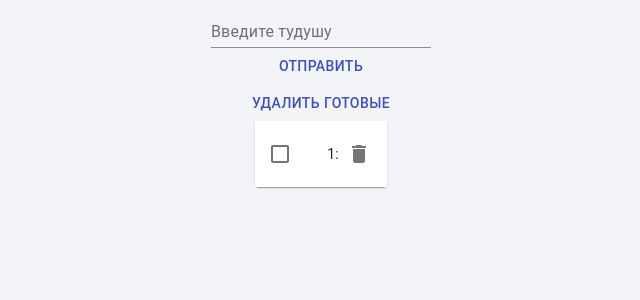
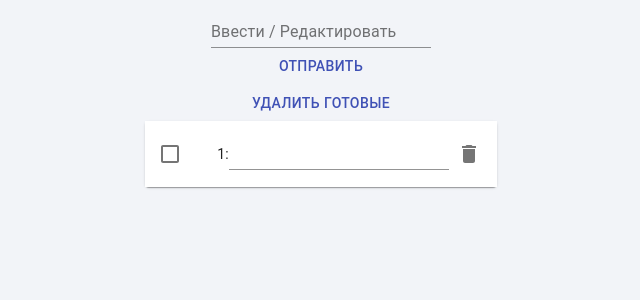
Before and after one commit to Foxona/testfields, a React (Create React App) app: page / in a window 1280 px wide. Both pictures are taken after a click on the button "ОТПРАВИТЬ". Shown: the top 300 px of the page, without its empty margins (319-959 px from the left). Built offline with nearby package versions, Linux system fonts and the light colour scheme.

Commit message:
toDo Page done

```diff
--- a/src/App.tsx
+++ b/src/App.tsx
@@ -45,17 +45,12 @@ function App() {
   const [toDoList, setTodoList] = React.useState<TodoType[]>([]);
   const [text, setText] = React.useState("");
 
-  const handleChange = (event: React.ChangeEvent<HTMLInputElement>) => {
+  const handleWrite = (event: React.ChangeEvent<HTMLInputElement>) => {
     setText(event.currentTarget.value);
   };
   const handleSubmit = () => {
     let idList = toDoList.map((task) => task.id);
-    let maxId = 0;
-    for (let i = 0; i < idList.length; i++) {
-      if (idList[i] > maxId) {
-        maxId = idList[i];
-      }
-    }
+    let maxId = Math.max(0, ...idList);
     setTodoList([...toDoList, { id: maxId + 1, task: text, complete: false }]);
   };
   const handleDelete = (id: number) => {
@@ -70,6 +65,12 @@ function App() {
     );
     setTodoList(newArr);
   };
+  const handleEdit = (id: number, editText: string) => {
+    let edited = toDoList.map((list) => {
+      return list.id === id ? { ...list, task: editText } : list;
+    });
+    setTodoList(edited);
+  };
   const handleFilter = () => {
     let filtered = toDoList.filter((task) => {
       return !task.complete;
@@ -81,8 +82,8 @@ function App() {
     <div className="App">
       <div className="App-header">
         <TextField
-          label="Введите тудушу"
-          onChange={handleChange}
+          label="Ввести / Редактировать"
+          onChange={handleWrite}
           value={text}
         />
         <Button color="primary" onClick={handleSubmit}>
@@ -100,7 +101,7 @@ function App() {
                   role={undefined}
                   dense
                   button
-                  // onClick={handleToggle(value.id)}
+                  // onChange={() => handleEdit(value.id)}
                 >
                   <ListItemIcon>
                     <Checkbox
@@ -111,7 +112,11 @@ function App() {
                       onChange={() => handleChangeBoolean(value.id)}
                     />
                   </ListItemIcon>
-                  <ListItemText primary={`${value.id}: ${value.task}`} />
+                  <ListItemText primary={`${value.id}:`} />
+                  <TextField
+                    value={`${value.task}`}
+                    onChange={(e) => handleEdit(value.id, e.target.value)}
+                  />
                   <ListItemSecondaryAction>
                     <IconButton
                       edge="end"
```
